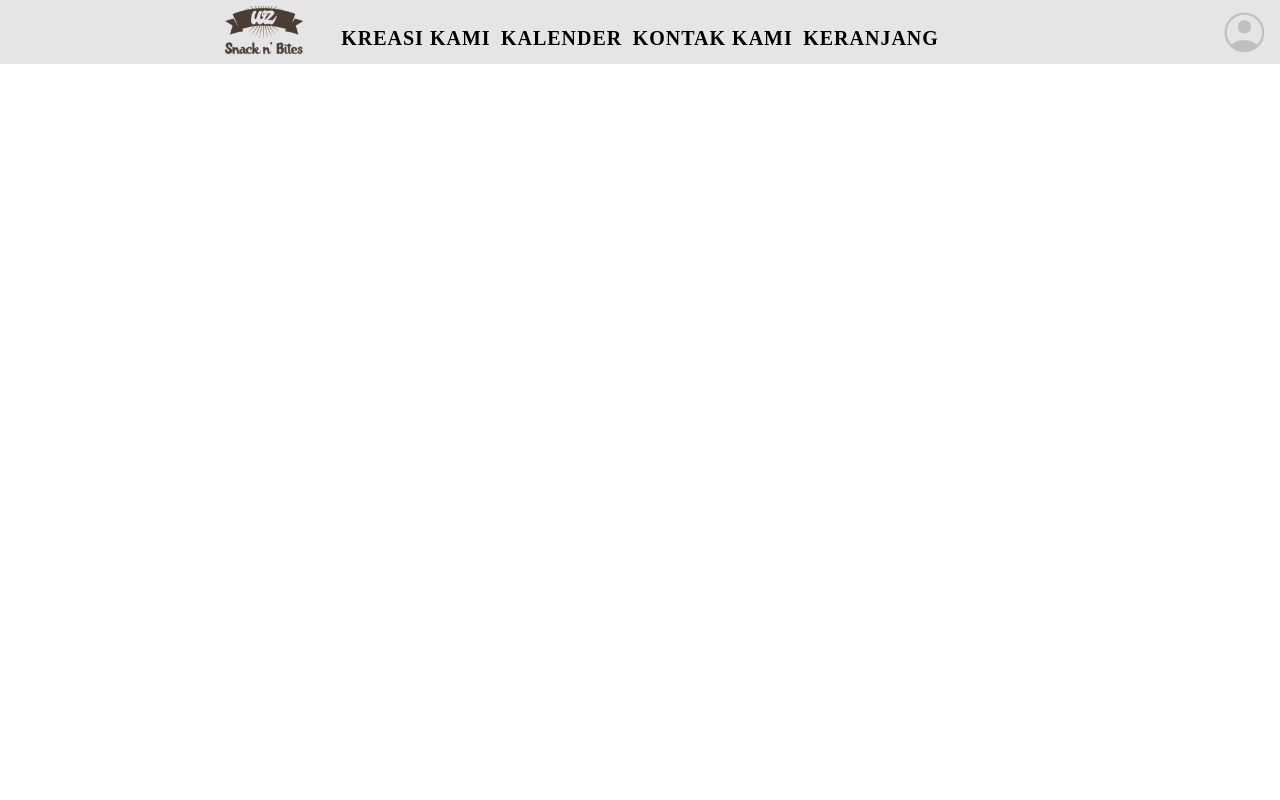
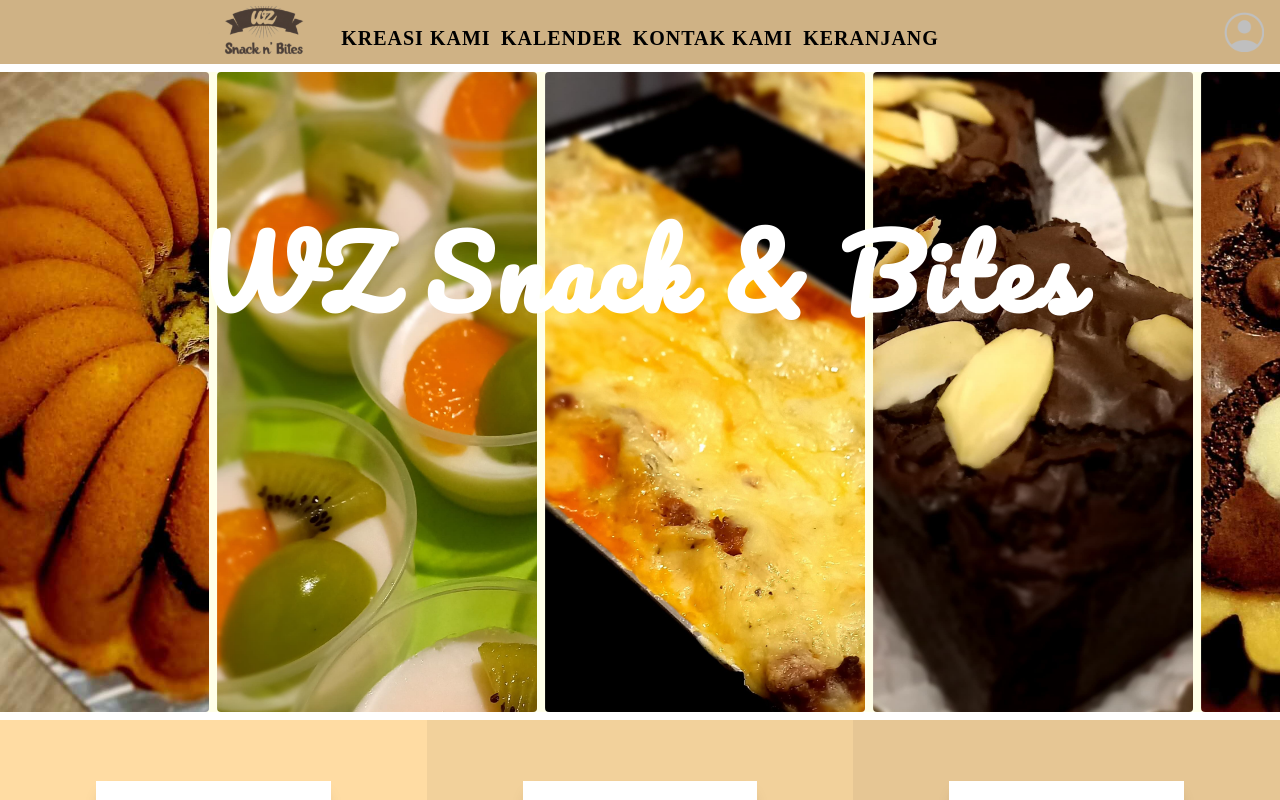
Before and after one commit to Kons-Software-House/kuenyawz-frontend, a React (Vite) app: page / in a window 1280 px wide. Shown: the top 800 px of the page. Built offline with nearby package versions, Linux system fonts and the light colour scheme; a web font is replaced by a local one; what @designbycode/tailwindcss-text-shadow would draw is missing.

Commit message:
feat: added path router to LandingView

```diff
--- a/src/App.tsx
+++ b/src/App.tsx
@@ -1,6 +1,7 @@
 import { AnimatePresence } from "framer-motion";
 import { Route, Routes, useLocation } from "react-router-dom";
 import Navbar from "./components/core/Navbar";
+import LandingView from "./views/LandingView";
 
 function App() {
   const location = useLocation();
@@ -10,6 +11,7 @@ function App() {
       <Navbar />
       <AnimatePresence mode="wait">
         <Routes location={location} key={location.pathname}>
+          <Route path="/" element={<LandingView />} />
         </Routes>
       </AnimatePresence>
     </>
```
